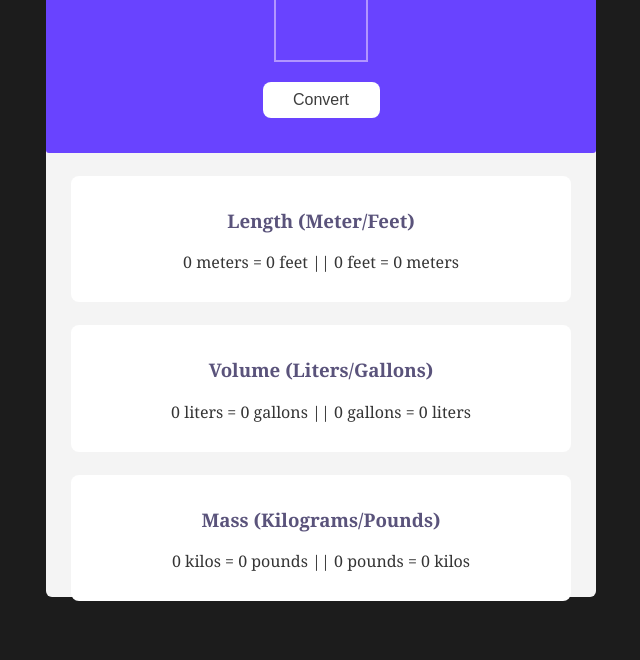
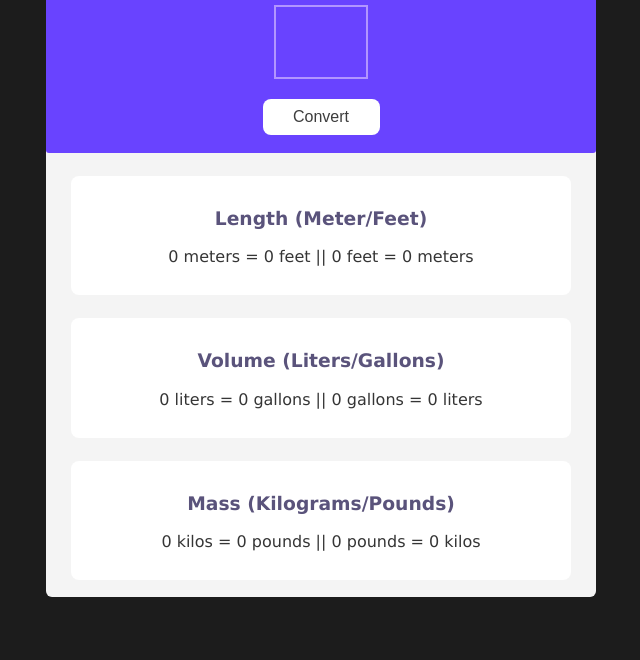
Before and after one commit to vako8-crypto/unit-convertor, a plain HTML site: page index.html in a window 1280 px wide. Shown: the part 140-800 px from the top of the page, without its empty margins (319-959 px from the left). Drawn offline with Linux system fonts and the light colour scheme.

Commit message:
Update index.css

```diff
--- a/index.css
+++ b/index.css
@@ -12,7 +12,7 @@ text-align: center;
 }
 body{
     background-color: #1C1C1C;
-    font-family: Georgia, 'Times New Roman', Times, serif;
+    font-family: Verdana, Geneva, Tahoma, sans-serif;
 }
 
 
```
